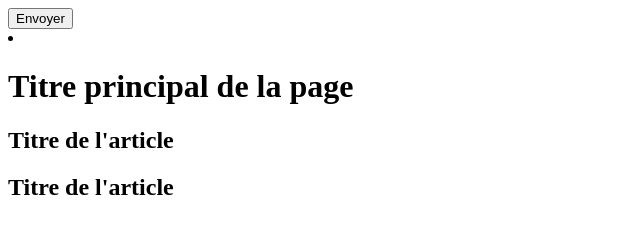
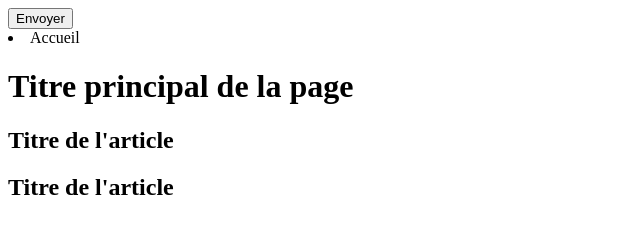
Before and after one commit to traoreehayata-code/test_gitup1, a plain HTML site: page index.html in a window 1280 px wide. Shown: the full height of the page, 0-640 px from the left. Drawn offline with Linux system fonts and the light colour scheme.

Commit message:
modif index

```diff
--- a/index.html
+++ b/index.html
@@ -9,7 +9,7 @@
     <input type="button" value="Envoyer">
     <header>
         <nav>
-            <li></li>
+            <li>Accueil</li>
         </nav>
         <h1>Titre principal de la page</h1>
     </header>
```
